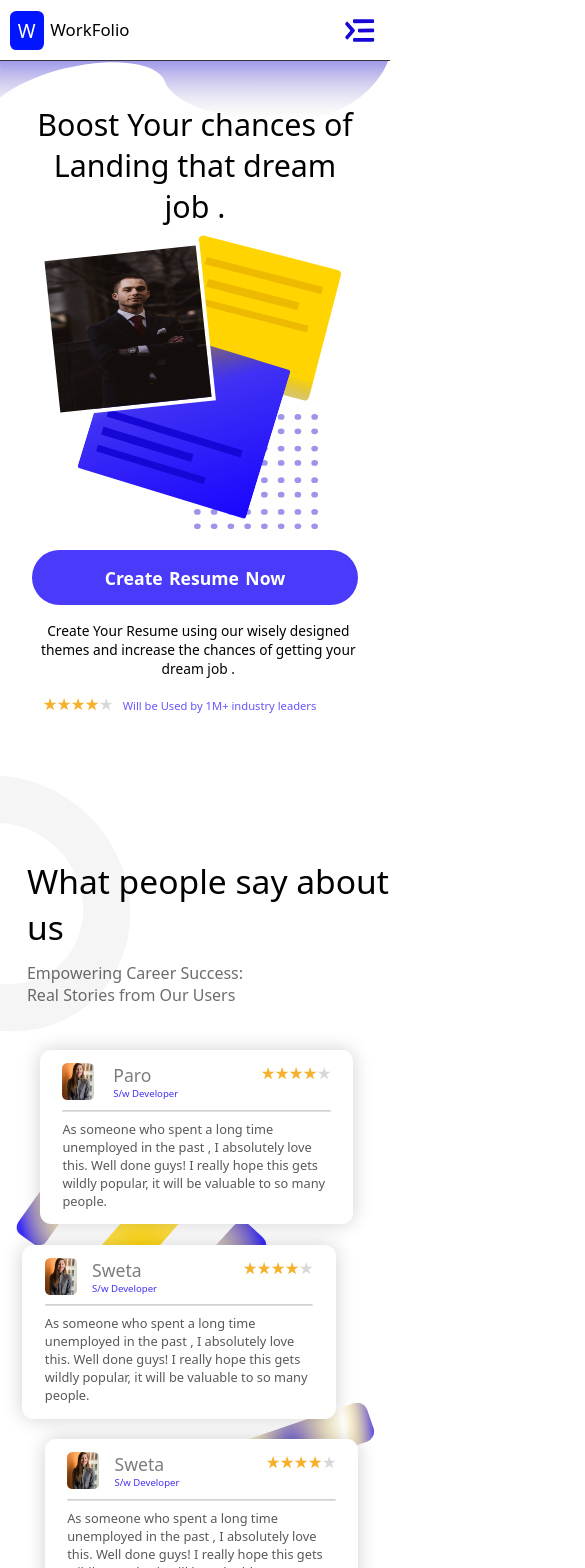
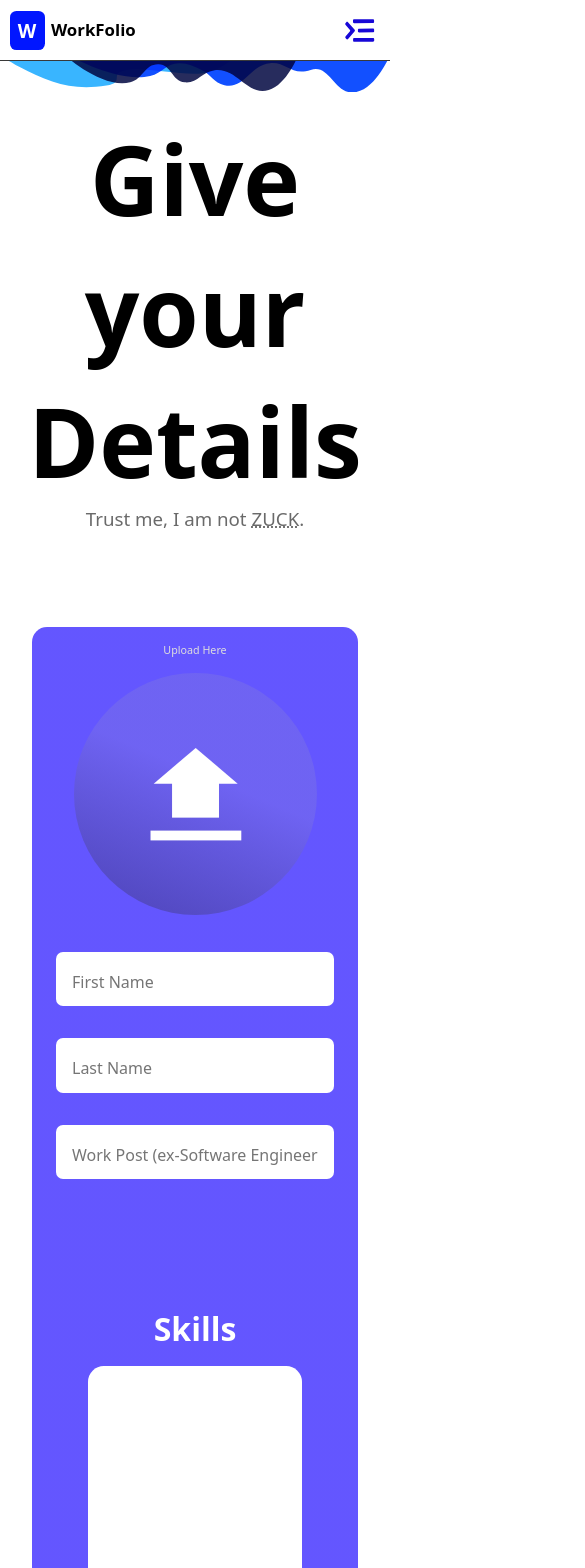
Before and after one commit to soumen974/WorkFolio, a React (Create React App) app: page / in a window 390 px wide. Shown: the top 1568 px of the page, 585 px wide, since content can reach past the window. Built offline with nearby package versions, Linux system fonts and the light colour scheme.

Commit message:
form responsiveness

```diff
--- a/src/App.js
+++ b/src/App.js
@@ -10,9 +10,9 @@ function App() {
   return (
     <>
         <NavBar/>
-        <Section01/>
-        {/* <FormResume/> */}
-        <Section02/>
+        {/* <Section01/> */}
+        <FormResume/>
+        {/* <Section02/> */}
     </>
   );
 }
--- a/src/Components/FormResume.css
+++ b/src/Components/FormResume.css
@@ -1,7 +1,6 @@
 *{
     margin: 0;
     padding: 0;
-    font-weight: normal;
 
 
 }
@@ -11,7 +10,7 @@
 }
 .FormBody{
 padding: 0rem 0rem;
-/* background-color: rgba(0, 0, 0, 0.285); */
+
 }
 .FormHeadder{
     text-align: center;
@@ -248,3 +247,20 @@ background: linear-gradient(9deg, rgba(26, 6, 255, 0.63) 50.96%, rgba(26, 6, 255
 
 
 }
+
+@media (max-width:580px) {
+    .FormHeadder svg{
+        width:100%;
+        position: sticky;
+        top: 3rem;
+        margin-top: -1rem;
+    }
+    .Form-01_color-back{
+        /* display: grid; */
+        padding: 0;
+        margin: 0;
+        border-radius: 15px;
+
+    }
+
+}
```
